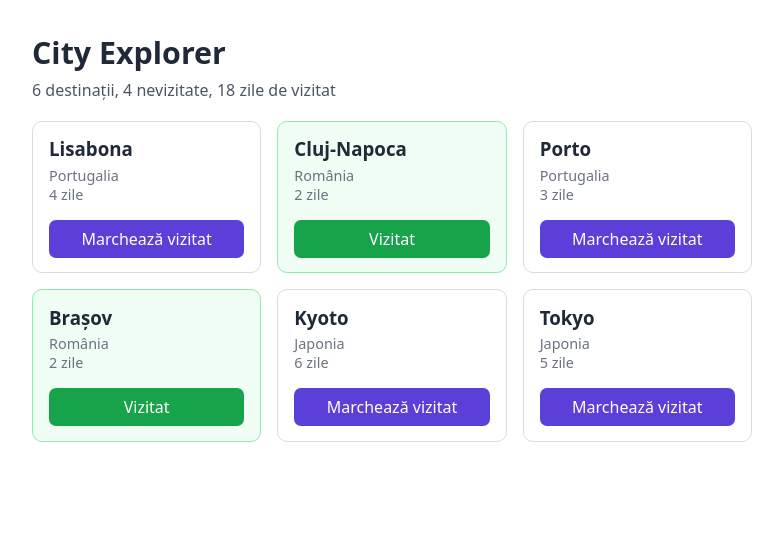
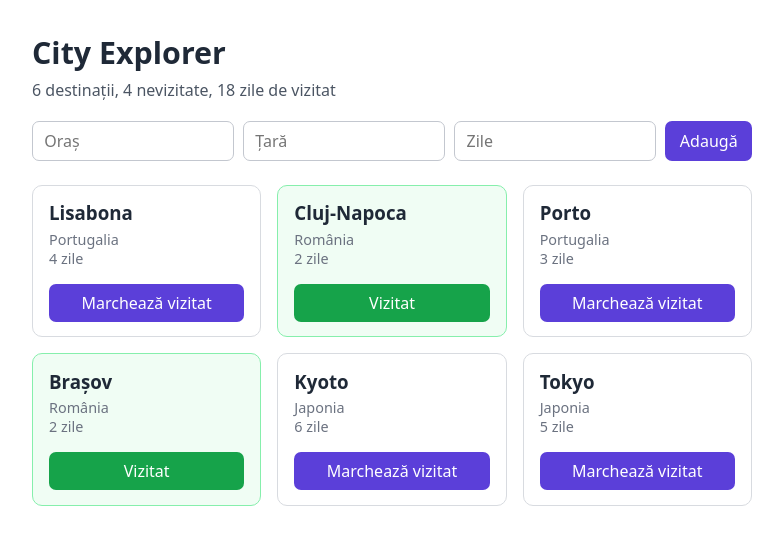
Before and after one commit to stefitp/City-Explorer, a React app in the folder app/: page / in a window 1280 px wide. Shown: the top 544 px of the page, without its empty margins (248-1031 px from the left). Built offline with nearby package versions, Linux system fonts and the light colour scheme; the HTML template or start-up script is replaced by a standard one.

Commit message:
L3: Implementat formularul de adaugare FormularDestinatie din Exercitiul 3

```diff
--- a/app/src/App.jsx
+++ b/app/src/App.jsx
@@ -1,7 +1,13 @@
 import { useState } from 'react'
 import { destinatii as destinatiiInitiale } from './data/destinatii.js'
-import { getNevizitate, totalZile, marcheazaVizitat } from './utils/destinatii.js'
+import {
+  getNevizitate,
+  totalZile,
+  marcheazaVizitat,
+  adaugaDestinatie,
+} from './utils/destinatii.js'
 import Rezumat from './components/Rezumat.jsx'
+import FormularDestinatie from './components/FormularDestinatie.jsx'
 import ListaDestinatii from './components/ListaDestinatii.jsx'
 import './App.css'
 
@@ -12,6 +18,10 @@ export default function App() {
     setDestinatii((curent) => marcheazaVizitat(curent, id))
   }
 
+  function handleAdd(nouaDestinatie) {
+    setDestinatii((curent) => adaugaDestinatie(curent, nouaDestinatie))
+  }
+
   const total = destinatii.length
   const nevizitate = getNevizitate(destinatii).length
   const zile = totalZile(getNevizitate(destinatii))
@@ -20,6 +30,7 @@ export default function App() {
     <main>
       <h1>City Explorer</h1>
       <Rezumat total={total} nevizitate={nevizitate} zile={zile} />
+      <FormularDestinatie onAdd={handleAdd} />
       <ListaDestinatii destinatii={destinatii} onToggle={handleToggle} />
     </main>
   )
--- /dev/null
+++ b/app/src/components/FormularDestinatie.jsx
@@ -0,0 +1,54 @@
+import { useState } from 'react'
+
+export default function FormularDestinatie({ onAdd }) {
+  const [oras, setOras] = useState('')
+  const [tara, setTara] = useState('')
+  const [zile, setZile] = useState('')
+
+  function handleSubmit(event) {
+    event.preventDefault()
+
+    if (!oras.trim() || !tara.trim()) {
+      return
+    }
+
+    const nouaDestinatie = {
+      id: crypto.randomUUID(),
+      oras: oras.trim(),
+      tara: tara.trim(),
+      zile: Number(zile) || 1,
+      vizitat: false,
+    }
+
+    onAdd(nouaDestinatie)
+
+    setOras('')
+    setTara('')
+    setZile('')
+  }
+
+  return (
+    <form className="formular" onSubmit={handleSubmit}>
+      <input
+        type="text"
+        placeholder="Oraș"
+        value={oras}
+        onChange={(e) => setOras(e.target.value)}
+      />
+      <input
+        type="text"
+        placeholder="Țară"
+        value={tara}
+        onChange={(e) => setTara(e.target.value)}
+      />
+      <input
+        type="number"
+        placeholder="Zile"
+        min="1"
+        value={zile}
+        onChange={(e) => setZile(e.target.value)}
+      />
+      <button type="submit">Adaugă</button>
+    </form>
+  )
+}
```
